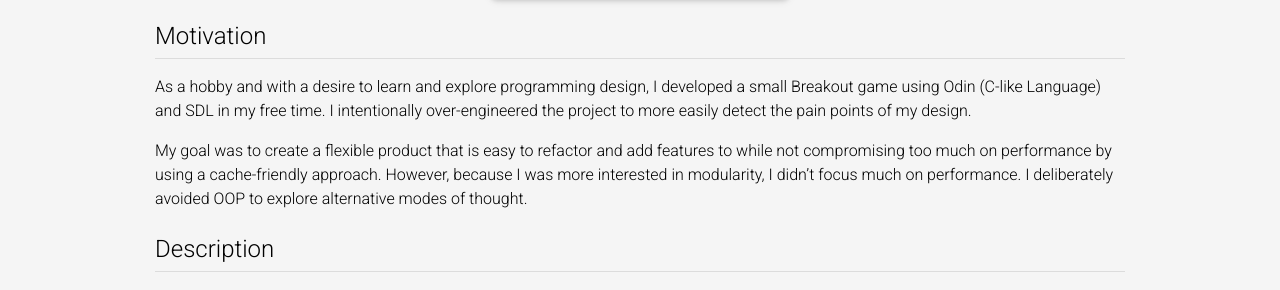
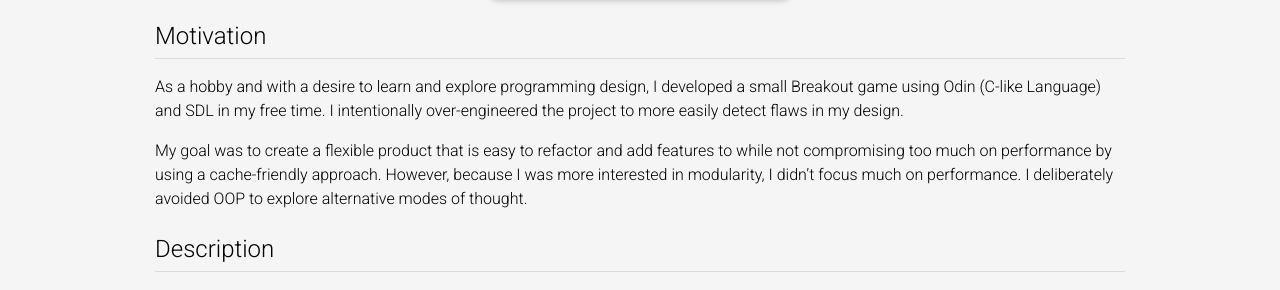
Before and after one commit to bolducke/bolducke.github.io, a Jekyll site: the page built from _projects/oobc.md, in a window 1280 px wide and 1309 px high. Shown: the part 578-868 px from the top of the window. Built offline with Jekyll 4.4.1, drawn with Linux system fonts in a browser that asks for light colours; full-size pictures stand in for the smaller copies a plugin makes; comment, search, counter and statistics services are not loaded; a style sheet for code colours, icons or effects is not loaded.

Commit message:
Improve Projects Text

```diff
--- a/_projects/oobc.md
+++ b/_projects/oobc.md
@@ -15,7 +15,7 @@ category: hobby
 
 ## Motivation
 
-As a hobby and with a desire to learn and explore programming design, I developed a small Breakout game using Odin (C-like Language) and SDL in my free time. I intentionally over-engineered the project to more easily detect the pain points of my design.
+As a hobby and with a desire to learn and explore programming design, I developed a small Breakout game using Odin (C-like Language) and SDL in my free time. I intentionally over-engineered the project to more easily detect flaws in my design.
 
 My goal was to create a flexible product that is easy to refactor and add features to while not compromising too much on performance by using a cache-friendly approach. However, because I was more interested in modularity, I didn’t focus much on performance. I deliberately avoided OOP to explore alternative modes of thought.
 
```
Also changed, not shown: _projects/chip8_emulator.md (+1 -1 lines).
